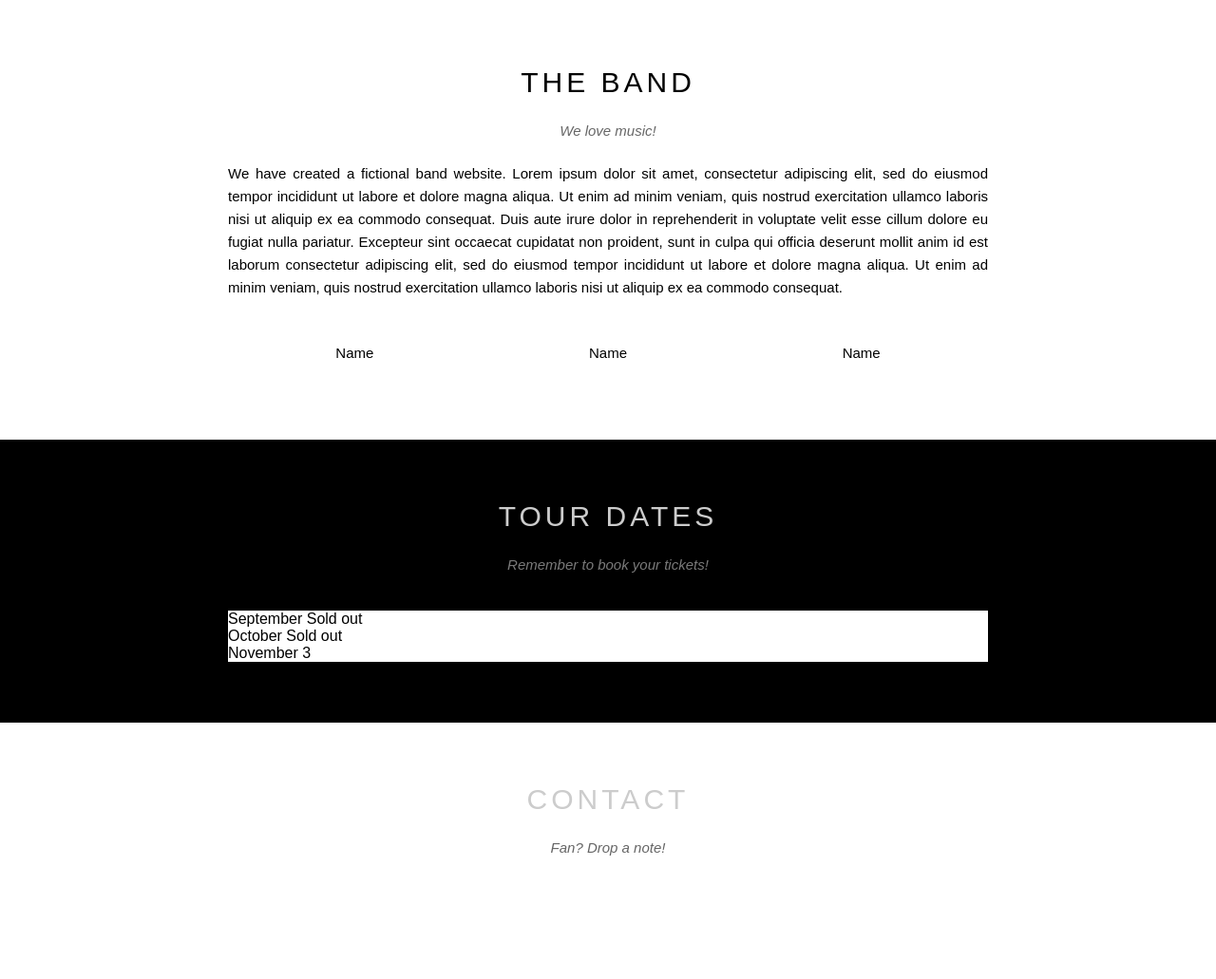
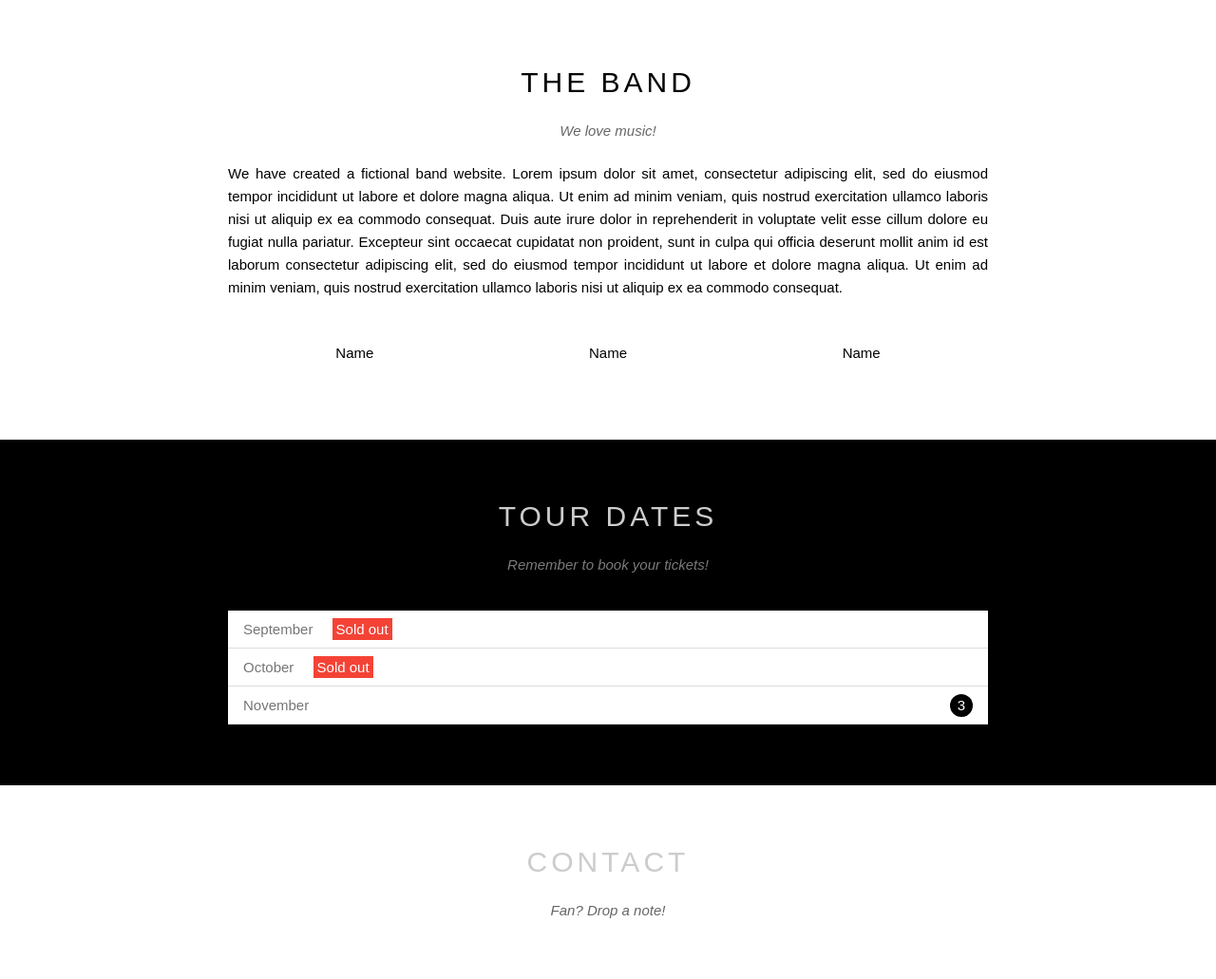
Before and after one commit to Ssd3600/Baitapweb, a plain HTML site: page index.html in a window 1280 px wide. Shown: the part 680-1711 px from the top of the page at 95% size. Before the commit the page ends 1645 px from the top, so only its background shows below. Drawn offline with nearby package versions, Linux system fonts and the light colour scheme.

Commit message:
Add files via upload

```diff
--- a/style.css
+++ b/style.css
@@ -190,20 +190,35 @@ html {
 }
 
 .tickets-list {
+    list-style: none;
     background-color: #fff;
     margin-top: 40px;
 }
 
 .tickets-list li {
-
+    color: #757575;
+    font-size: 15px;
+    padding: 11px 16px;
+    border-bottom: 1px solid #ddd;
 }
 
 .tickets-list .sold-out {
-
+    background-color: #F44336;
+    color: #fff;
+    padding: 3px 4px;
+    margin-left: 16px;
 }
 
 .tickets-list .quantity {
-
+    float: right;
+    width: 24px;
+    height: 24px;
+    background-color: #000;
+    color: #fff;
+    border-radius: 50%;
+    text-align: center;
+    line-height: 24px;
+    margin-top: -3px;
 }
 
 #footer {
```
